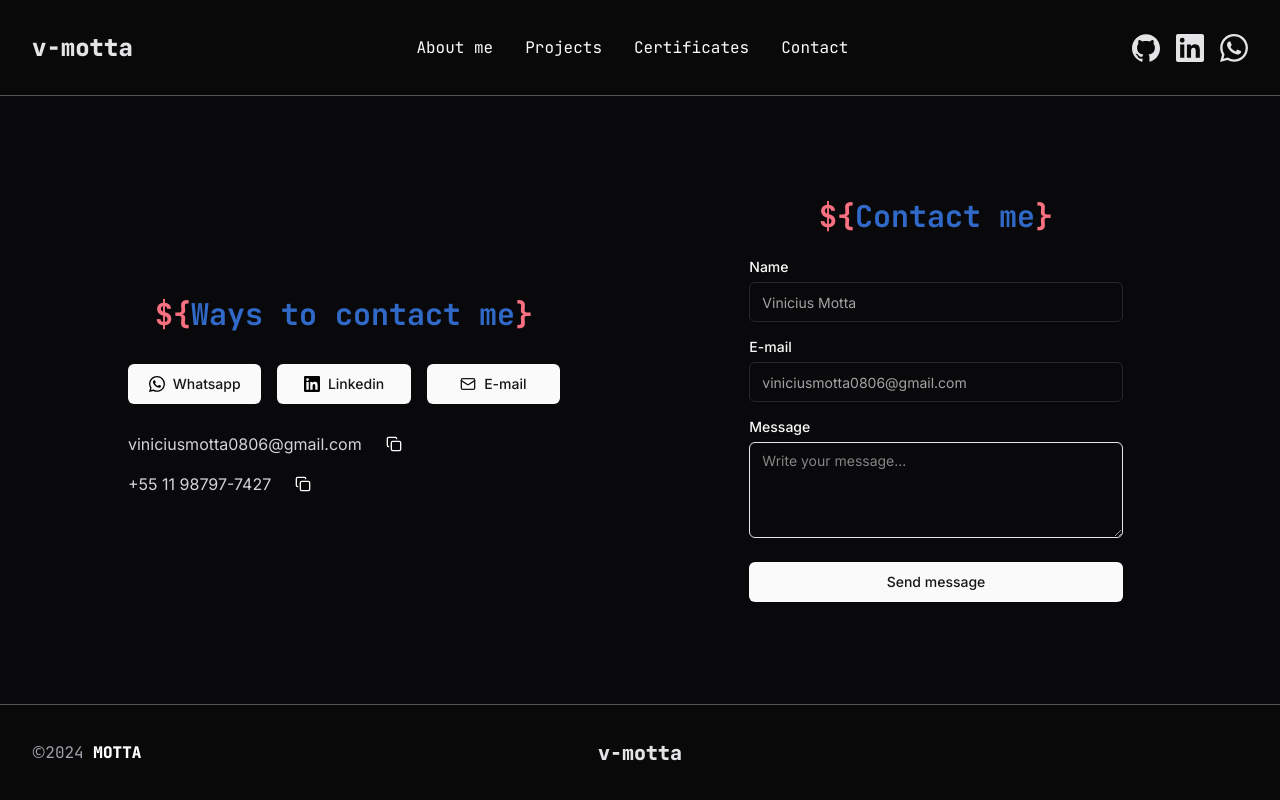
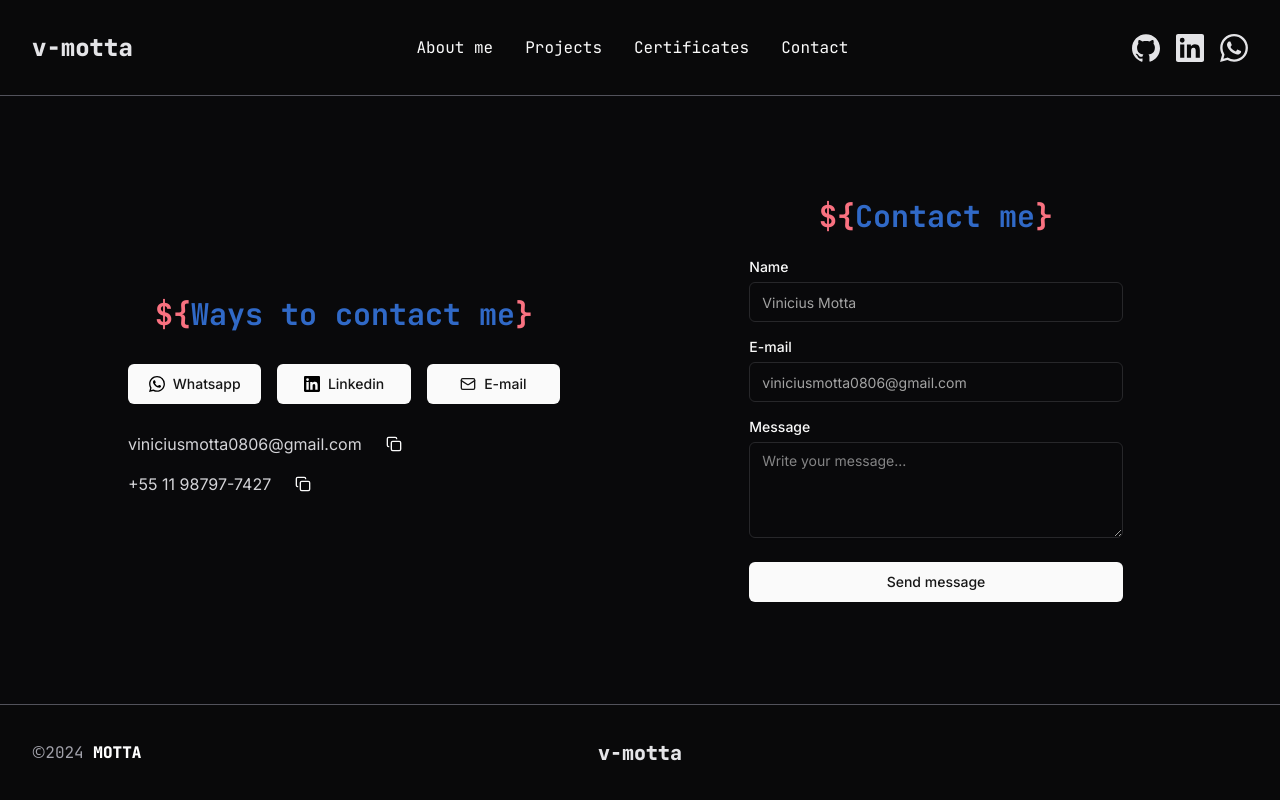
Before and after one commit to v-motta/portfolio-vmotta, a Next.js app: page /contact in a window 1280 px wide. Built offline with nearby package versions, Linux system fonts and the light colour scheme; no server answers.

Commit message:
fix: border color

```diff
--- a/src/components/ui/button.tsx
+++ b/src/components/ui/button.tsx
@@ -13,7 +13,7 @@
         default: 'bg-neutral-50 text-neutral-900 hover:bg-neutral-50/90',
         destructive: 'bg-red-900 text-neutral-50 hover:bg-red-900/90',
         outline:
-          'border border-neutral-800 bg-neutral-950 hover:bg-neutral-800 hover:text-neutral-50',
+          'border border-neutral-400 bg-neutral-950 hover:bg-neutral-800 hover:text-neutral-50',
         secondary: 'bg-neutral-800 text-neutral-50 hover:bg-neutral-800/80',
         ghost: 'hover:bg-neutral-800 hover:text-neutral-50',
         link: 'text-neutral-50 underline-offset-4 hover:underline',
--- a/src/components/ui/textarea.tsx
+++ b/src/components/ui/textarea.tsx
@@ -9,7 +9,7 @@
   return (
     <textarea
       className={cn(
-        'flex min-h-24 w-full rounded-md border bg-transparent px-3 py-2 text-base shadow-sm placeholder:text-white/50 focus-visible:outline-none focus-visible:ring-1 focus-visible:ring-white disabled:cursor-not-allowed disabled:opacity-50 md:text-sm',
+        'flex min-h-24 w-full rounded-md border border-zinc-800 bg-transparent px-3 py-2 text-base shadow-sm placeholder:text-white/50 focus-visible:outline-none focus-visible:ring-1 focus-visible:ring-white disabled:cursor-not-allowed disabled:opacity-50 md:text-sm',
         className
       )}
       ref={ref}
```
